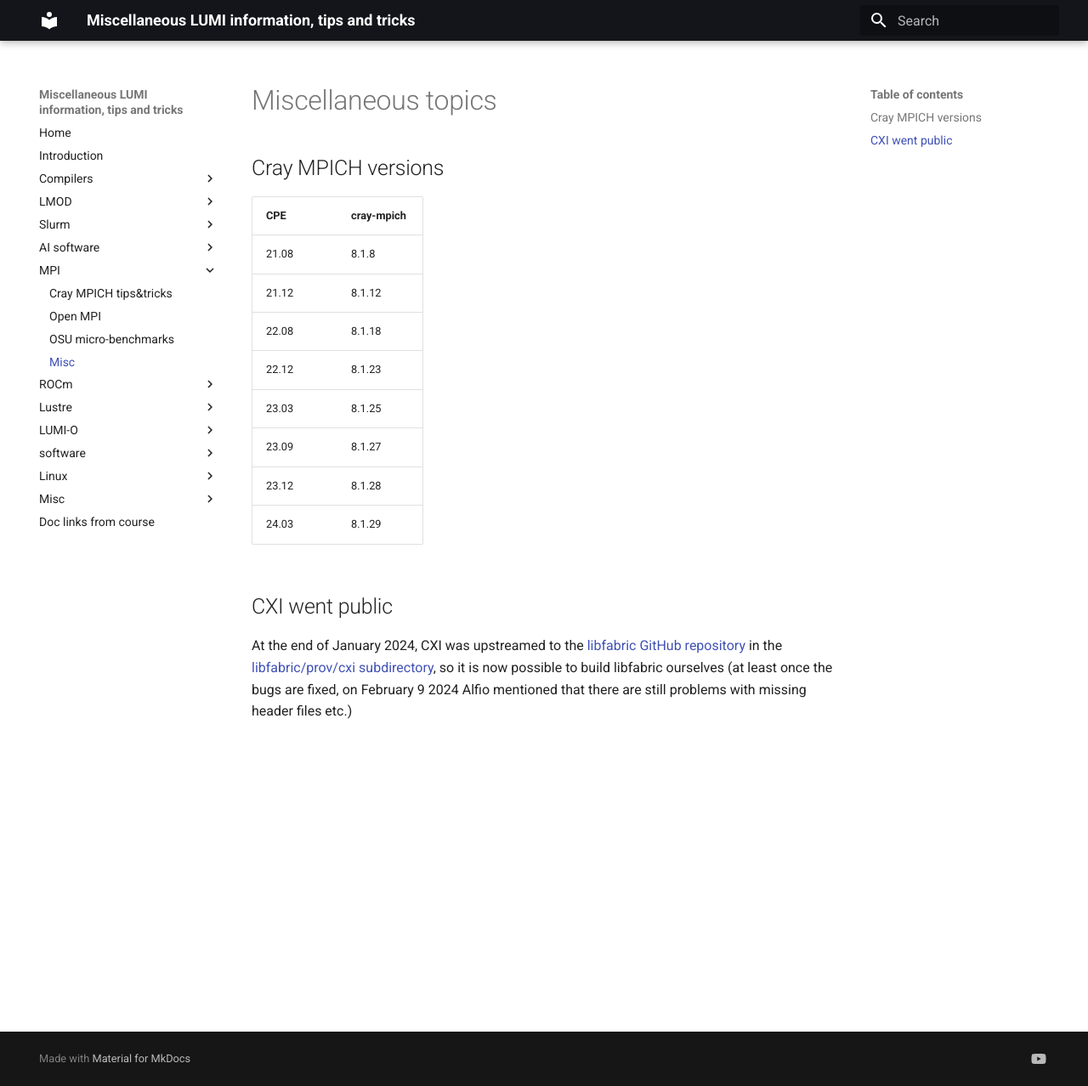
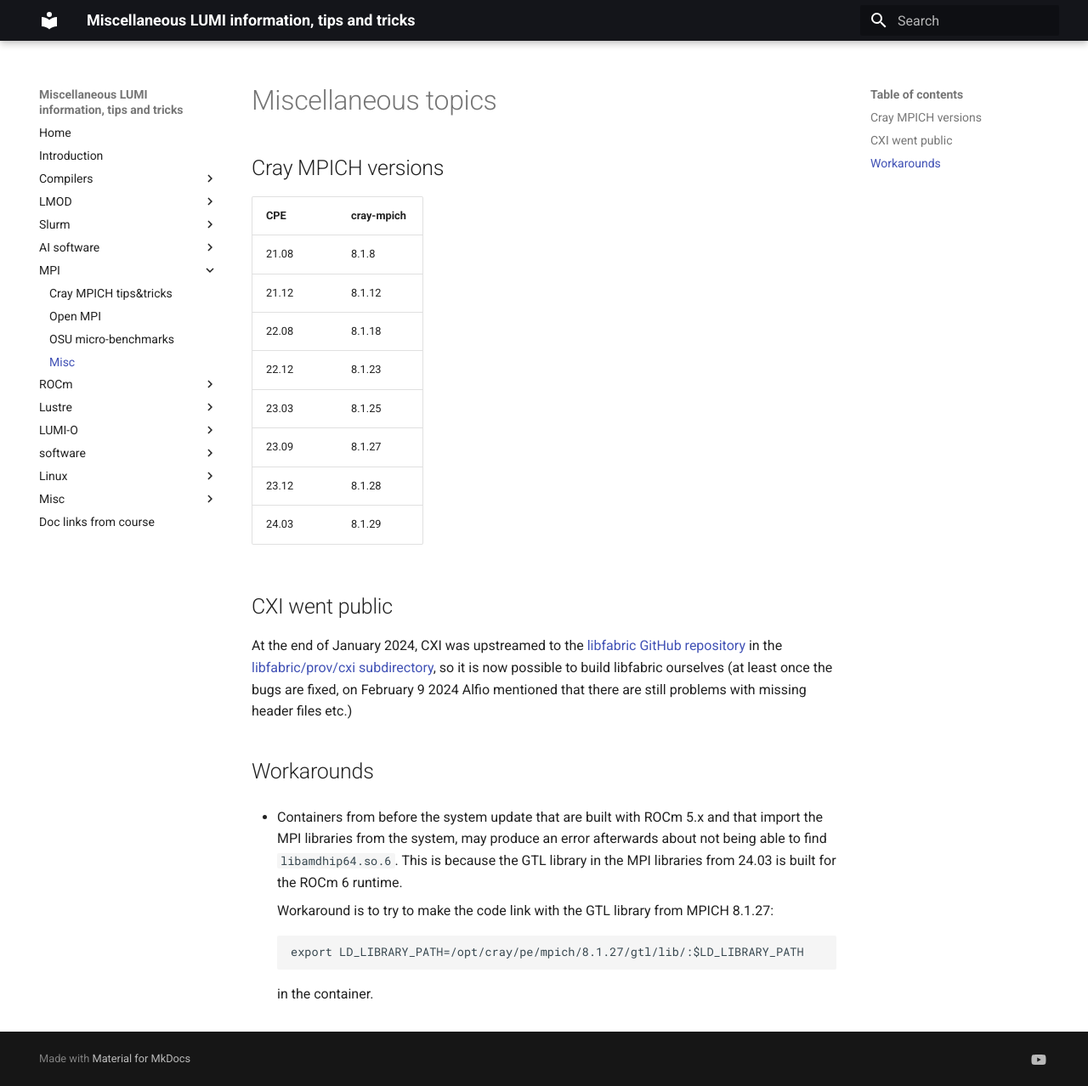
Before and after one commit to klust/LUMI-tips-and-tricks, an MkDocs documentation site: the page built from docs/05_MPI/05_99_misc.md, in a window 1280 px wide and 1278 px high. Shown: the whole window at 85% size. Built offline with MkDocs 1.6.1 and Material for MkDocs 9.7.7, drawn with Linux system fonts in a browser that asks for light colours.

Commit message:
post-update remark on MPI.

````diff
--- a/docs/05_MPI/05_99_misc.md
+++ b/docs/05_MPI/05_99_misc.md
@@ -22,3 +22,17 @@
 so it is now possible to build libfabric ourselves (at least once the bugs are fixed,
 on February 9 2024 Alfio mentioned that there are still problems with missing header
 files etc.)
+
+
+## Workarounds
+
+-   Containers from before the system update that are built with ROCm 5.x and that import the
+    MPI libraries from the system, may produce an error afterwards about not being able to
+    find `libamdhip64.so.6`. This is because the GTL library in the MPI libraries from 24.03
+    is built for the ROCm 6 runtime.
+
+    Workaround is to try to make the code link with the GTL library from MPICH 8.1.27:
+    ```
+    export LD_LIBRARY_PATH=/opt/cray/pe/mpich/8.1.27/gtl/lib/:$LD_LIBRARY_PATH
+    ```
+    in the container.
````
